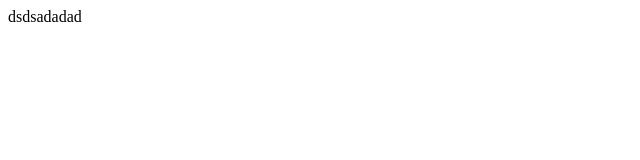
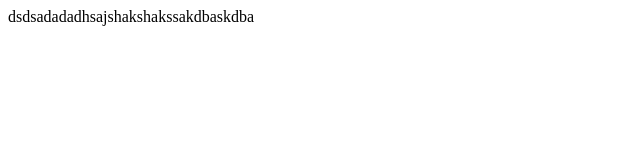
Before and after one commit to pathumck/Testing-Vs-Code, a plain HTML site: page index.html in a window 1280 px wide. Shown: the whole page, without its empty margins (0-640 px from the left). Drawn offline with Linux system fonts and the light colour scheme.

Commit message:
second commit

```diff
--- a/index.html
+++ b/index.html
@@ -6,6 +6,6 @@
     <title>Document</title>
 </head>
 <body>
-    dsdsadadad
+    dsdsadadadhsajshakshakssakdbaskdba
 </body>
 </html>
```
